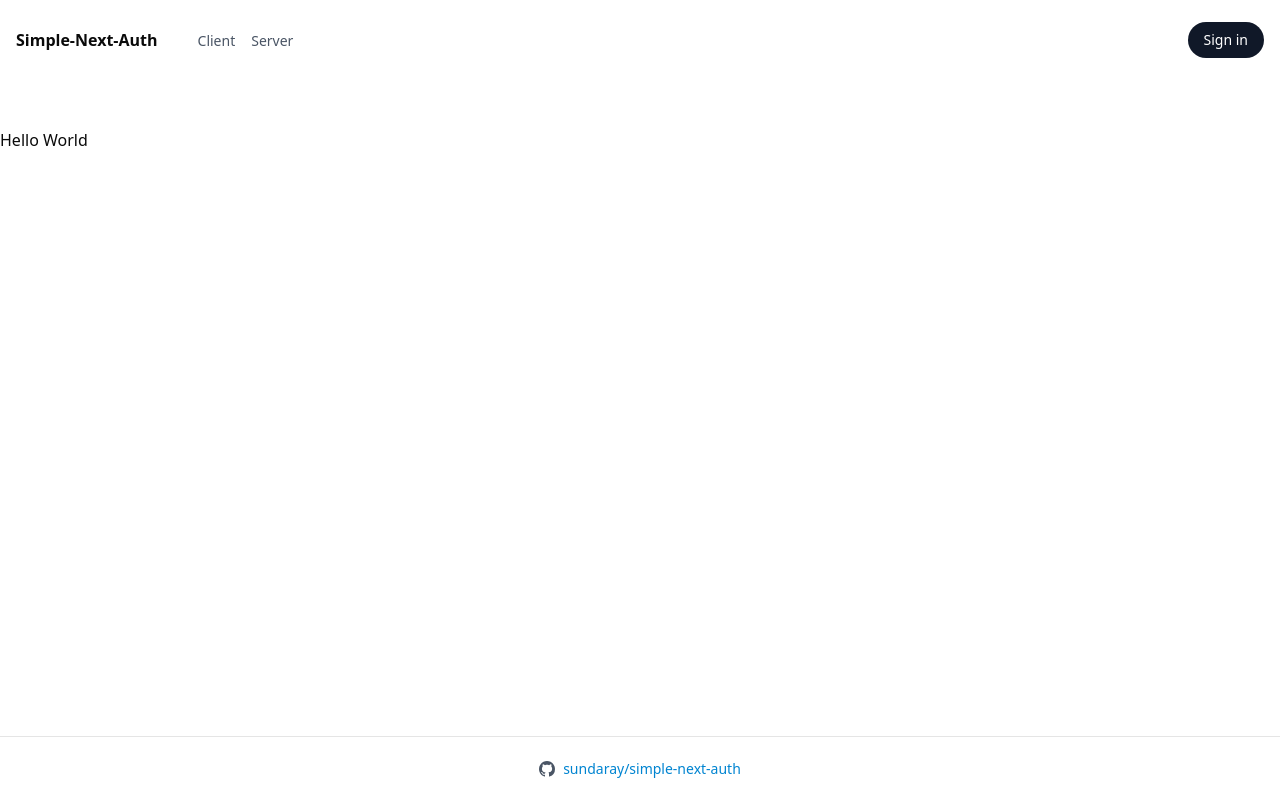
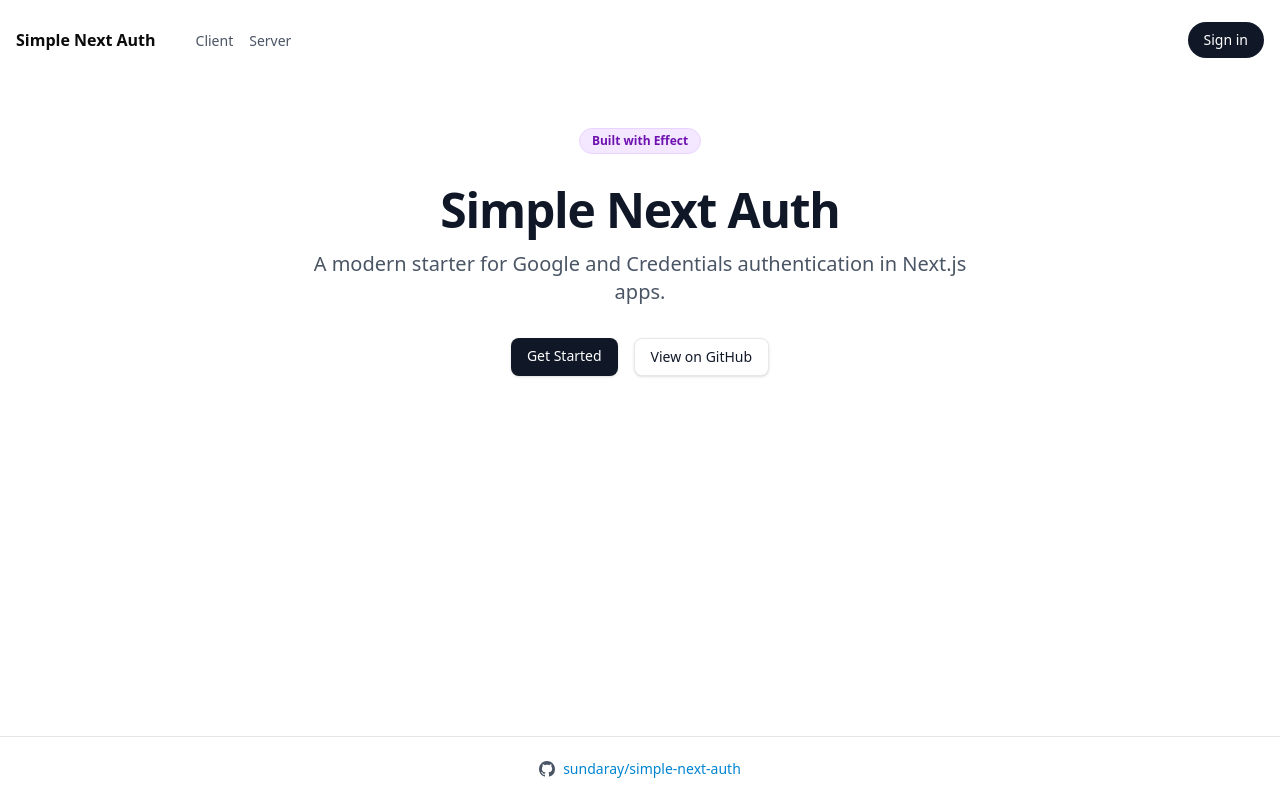
Before and after one commit to sundaray/simple-next-auth, a Next.js app: page / in a window 1280 px wide. Built offline with nearby package versions, Linux system fonts and the light colour scheme; no server answers.

Commit message:
added home page

```diff
--- a/app/client/page.tsx
+++ b/app/client/page.tsx
@@ -6,7 +6,7 @@ import { Icons } from "@/components/icons";
 function Spinner() {
   return (
     <div className="flex items-center justify-center">
-      <Icons.loader className="size-6 animate-spin text-gray-600" />
+      <Icons.loader className="size-4 animate-spin text-gray-600" />
     </div>
   );
 }
--- a/app/page.tsx
+++ b/app/page.tsx
@@ -1,3 +1,38 @@
+import Link from "next/link";
+
 export default function Home() {
-  return <p>Hello World</p>;
+  return (
+    <section className="mx-auto flex max-w-3xl flex-col items-center justify-center px-4 text-center">
+      <div className="mb-8 inline-block rounded-full border border-purple-200 bg-purple-100 px-3 py-1 text-xs font-semibold text-purple-800">
+        Built with Effect
+      </div>
+
+      <h1 className="text-4xl font-extrabold tracking-tight text-gray-900 md:text-5xl">
+        Simple Next Auth
+      </h1>
+
+      {/* Value Proposition */}
+      <p className="mt-4 max-w-2xl text-lg text-gray-600 md:text-xl">
+        A modern starter for Google and Credentials authentication in Next.js
+        apps.
+      </p>
+
+      <div className="mt-8 flex flex-wrap justify-center gap-4">
+        <Link
+          href="/signin"
+          className="rounded-md bg-gray-900 px-4 py-2 text-sm font-medium text-white shadow-sm transition-colors hover:bg-gray-900/90 focus:outline-none focus:ring"
+        >
+          Get Started
+        </Link>
+        <Link
+          href="https://github.com/sundaray/simple-next-auth"
+          target="_blank"
+          rel="noopener noreferrer"
+          className="rounded-md border border-gray-200 bg-white px-4 py-2 text-sm font-medium text-gray-900 shadow-sm transition-colors hover:bg-gray-100 focus:outline-none focus:ring"
+        >
+          View on GitHub
+        </Link>
+      </div>
+    </section>
+  );
 }
--- a/components/main-nav.tsx
+++ b/components/main-nav.tsx
@@ -21,7 +21,7 @@ export function MainNav({ items }: MainNavProps) {
         aria-label="Go to homepage"
         className="mr-10 flex items-center font-semibold focus:outline-none focus-visible:ring-2 focus-visible:ring-sky-600"
       >
-        Simple-Next-Auth
+        Simple Next Auth
       </Link>
       <nav className="hidden md:block mr-auto">
         <ul className="flex space-x-4">
```
